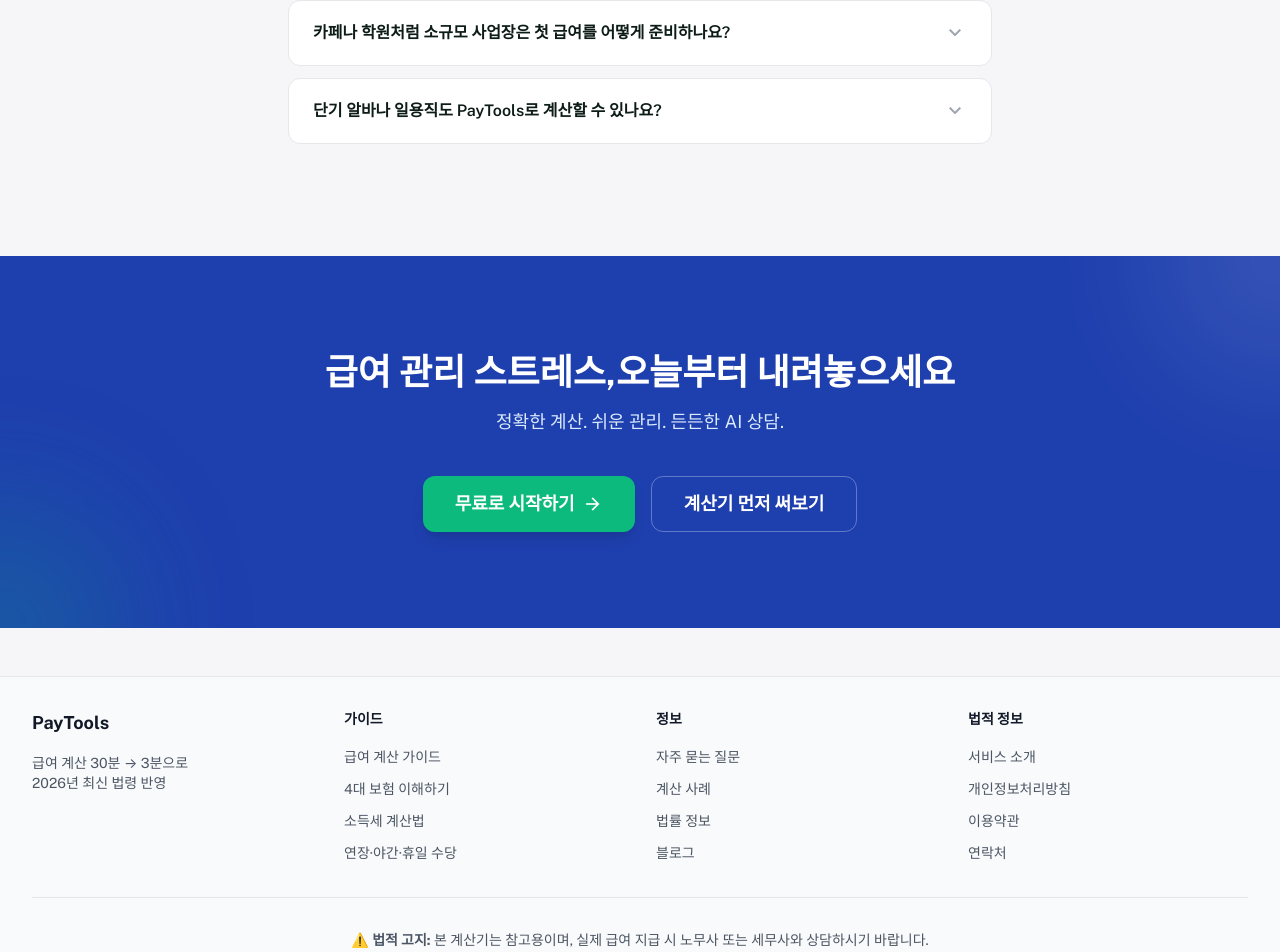
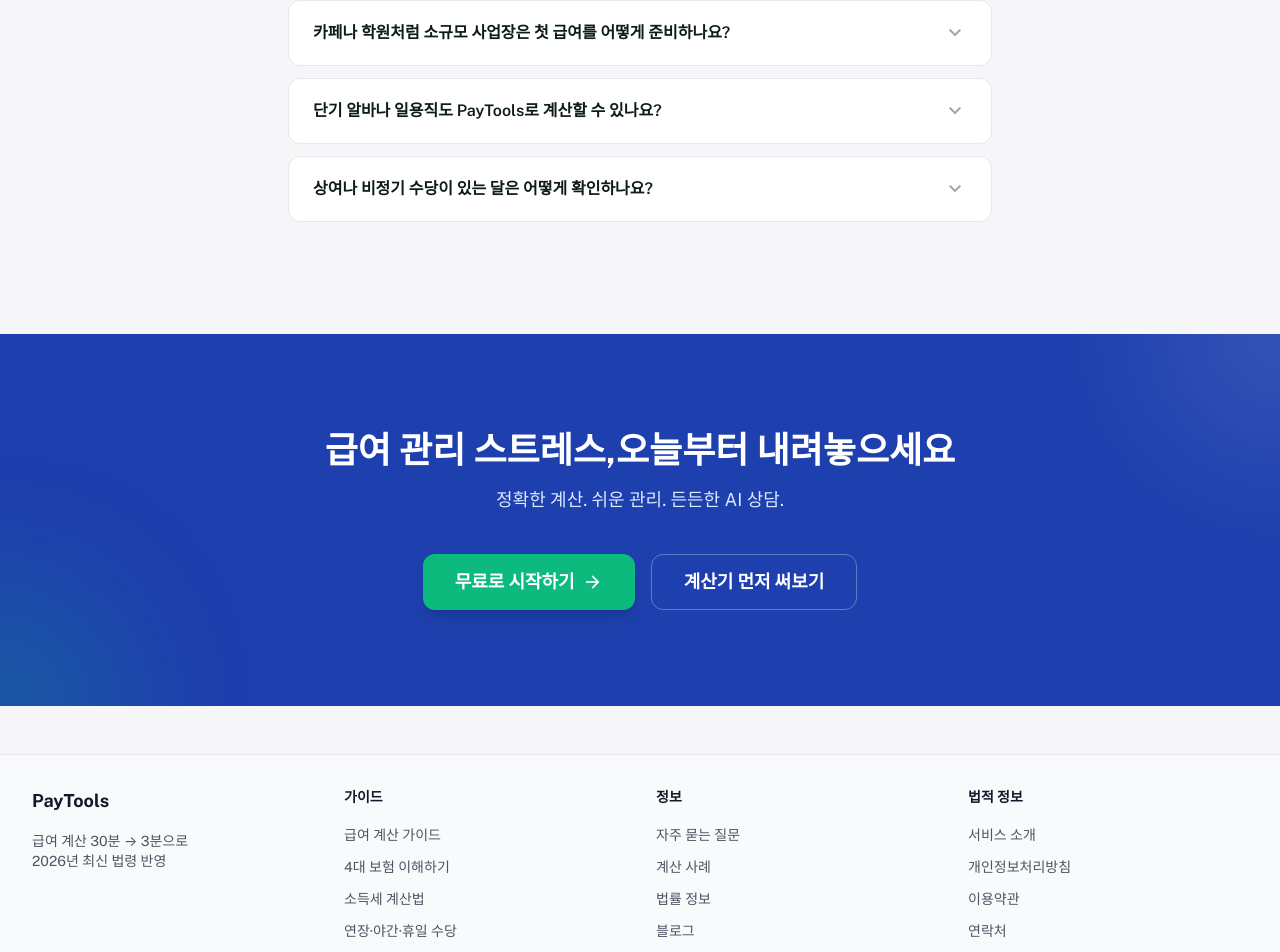
Before and after one commit to freenu0618/calcul, a React (Vite) app in the folder frontend/: page / in a window 1280 px wide. Shown: the part 9740-10692 px from the top of the page. Built offline with nearby package versions, Linux system fonts and the light colour scheme; no server answers.

Commit message:
improve: add bonus month landing FAQ signals

```diff
--- a/frontend/src/pages/Landing/FAQSection.tsx
+++ b/frontend/src/pages/Landing/FAQSection.tsx
@@ -59,11 +59,18 @@ const faqs: FAQItem[] = [
     answer:
       '단기 근로자는 먼저 근로자인지 용역·사업소득 지급인지 구분해야 합니다. 근로자라면 시급, 실제 근무일·근무시간, 휴게시간, 주휴수당 대상 여부, 4대보험 적용 기간과 사업장 규모를 나눠 예상액을 확인하세요. 일용근로소득세, 고용보험, 산재보험처럼 별도 판단이 필요한 항목은 계산 결과를 참고용으로 보고 실제 지급 전 전문가 검토를 함께 진행하는 것이 안전합니다.',
   },
+  {
+    question: '상여나 비정기 수당이 있는 달은 어떻게 확인하나요?',
+    answer:
+      '상여, 성과급, 식대, 차량보조금, 연구수당처럼 매월 다르거나 비과세 한도가 있는 항목은 기본급과 분리해 보세요. 지급월에는 과세 대상 금액, 비과세 한도, 원천징수 세액, 회사별 공제 방식이 달라질 수 있으므로 특정 월 예상액은 급여 계산기에서 다시 확인하고 실제 지급 전 전문가 검토로 분리하는 것이 안전합니다.',
+  },
 ];
 
 const faqSchema = {
   '@context': 'https://schema.org',
   '@type': 'FAQPage',
+  inLanguage: 'ko-KR',
+  dateModified: '2026-08-21',
   mainEntity: faqs.map((f) => ({
     '@type': 'Question',
     name: f.question,
--- a/frontend/src/pages/Landing/index.tsx
+++ b/frontend/src/pages/Landing/index.tsx
@@ -31,7 +31,7 @@ import ConversionCTASection from './ConversionCTASection';
 import FAQSection from './FAQSection';
 import FinalCTASection from './FinalCTASection';
 
-const dateModified = '2026-07-31';
+const dateModified = '2026-08-21';
 
 const payrollCalculationHowTo = {
   '@context': 'https://schema.org',
@@ -322,6 +322,14 @@ const landingStructuredData = [
           text: '단기 근로자는 먼저 근로자인지 용역·사업소득 지급인지 구분해야 합니다. 근로자라면 시급, 실제 근무일·근무시간, 휴게시간, 주휴수당 대상 여부, 4대보험 적용 기간과 사업장 규모를 나눠 예상액을 확인하세요. 일용근로소득세, 고용보험, 산재보험처럼 별도 판단이 필요한 항목은 계산 결과를 참고용으로 보고 실제 지급 전 전문가 검토를 함께 진행하는 것이 안전합니다.',
         },
       },
+      {
+        '@type': 'Question',
+        name: '상여나 비정기 수당이 있는 달은 어떻게 확인하나요?',
+        acceptedAnswer: {
+          '@type': 'Answer',
+          text: '상여, 성과급, 식대, 차량보조금, 연구수당처럼 매월 다르거나 비과세 한도가 있는 항목은 기본급과 분리해 보세요. 지급월에는 과세 대상 금액, 비과세 한도, 원천징수 세액, 회사별 공제 방식이 달라질 수 있으므로 특정 월 예상액은 급여 계산기에서 다시 확인하고 실제 지급 전 전문가 검토로 분리하는 것이 안전합니다.',
+        },
+      },
     ],
   },
   {
```
Also changed, not shown: 1 other file (tests, documents, lock files or other folders).
